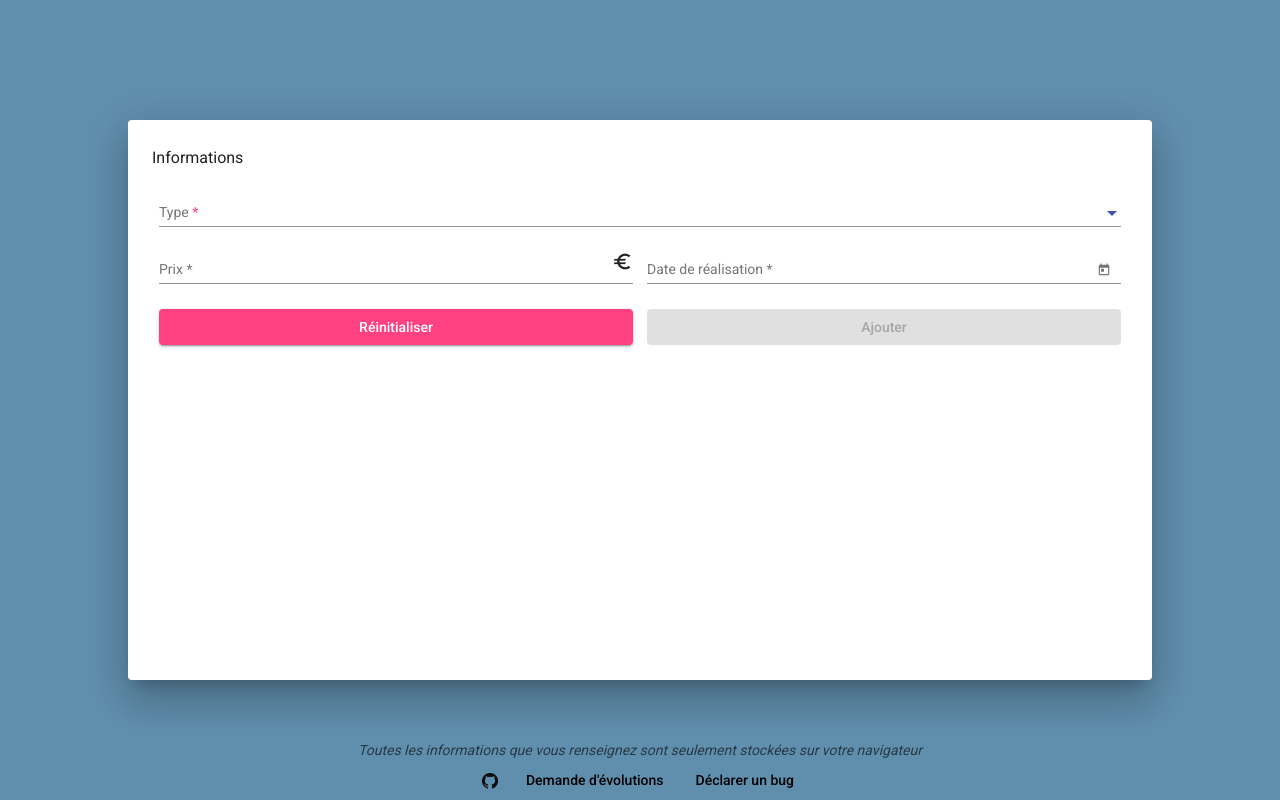
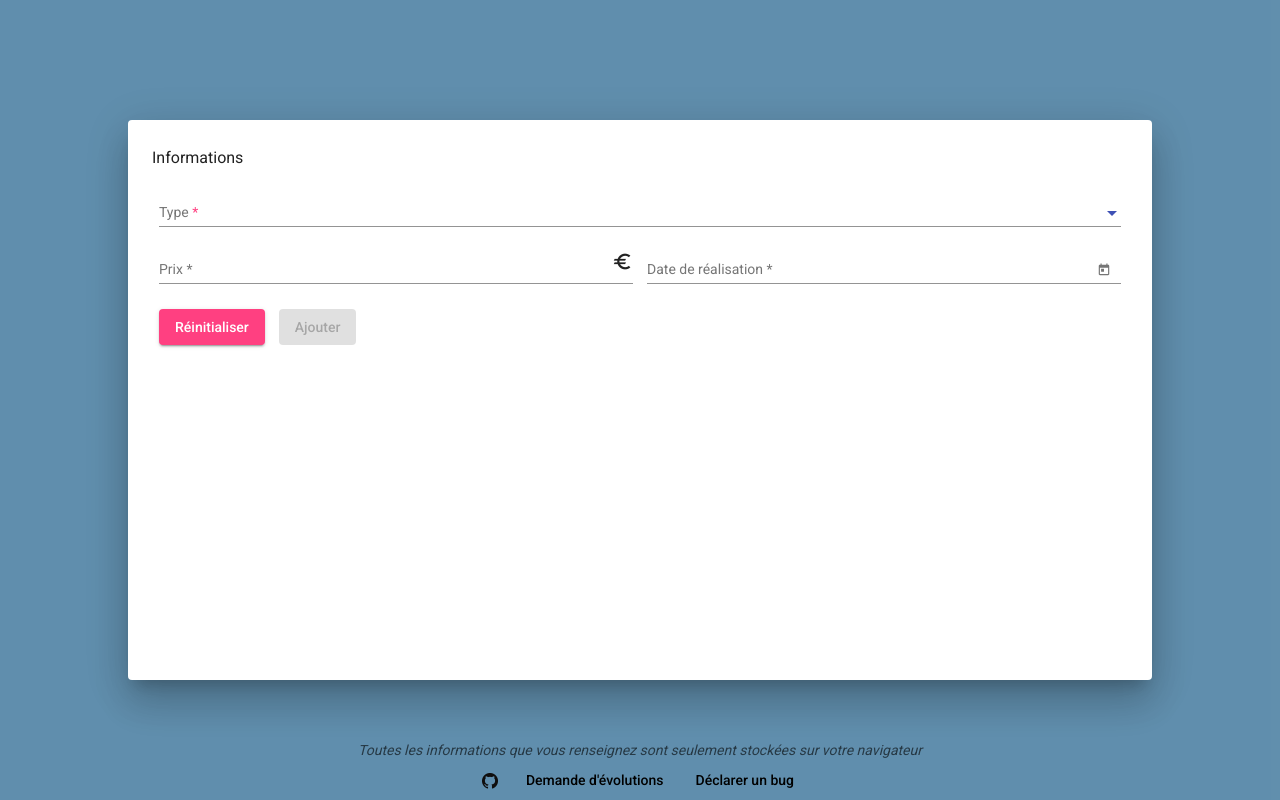
Before and after one commit to j-catania/impots, an Angular app: page /calcul in a window 1280 px wide. Built offline with nearby package versions, Linux system fonts and the light colour scheme.

Commit message:
préparation pour terminer la saisie + suppression d'un frais ok

```diff
--- a/src/app/calcul/calcul.component.html
+++ b/src/app/calcul/calcul.component.html
@@ -15,6 +15,15 @@
     <td *matCellDef="let element" mat-cell>{{element.prix}}€</td>
   </ng-container>
 
+  <ng-container matColumnDef="actions">
+    <th *matHeaderCellDef mat-header-cell> Actions</th>
+    <td *matCellDef="let element" mat-cell>
+      <button (click)="delete(element.id)" mat-icon-button>
+        <mat-icon>delete</mat-icon>
+      </button>
+    </td>
+  </ng-container>
+
   <ng-container *ngFor="let bien of biens" [matColumnDef]="bien.nom">
     <th *matHeaderCellDef mat-header-cell> {{bien.nom}} </th>
     <td *matCellDef="let element" mat-cell> {{element.prix * element.biens[bien.id]?.pourcent / 100}}€</td>
@@ -24,4 +33,9 @@
   <tr *matRowDef="let row; columns: displayedColumns;" mat-row></tr>
 
 </table>
-<button (click)="ajouterFrais()" color="primary" mat-stroked-button>Ajouter un frais</button>
+<div class="flex-line actions">
+  <button (click)="ajouterFrais()" color="accent" mat-stroked-button>Ajouter un frais</button>
+  <button (click)="done()" [disabled]="dataSource.data.length === 0" color="primary" mat-stroked-button>
+    Terminer
+  </button>
+</div>
--- a/src/app/calcul/calcul.component.ts
+++ b/src/app/calcul/calcul.component.ts
@@ -13,7 +13,7 @@ import {AppService} from '../services/app.service';
 })
 export class CalculComponent implements OnInit {
 
-  displayedColumns = ['nom', 'prestataire'].concat(this.appService.savedData.value.biens.map(value => value.nom)).concat('total')
+  displayedColumns = ['nom', 'prestataire'].concat(this.appService.savedData.value.biens.map(value => value.nom)).concat('total', 'actions')
   dataSource = new MatTableDataSource()
   biens = this.appService.savedData.value.biens
 
@@ -47,6 +47,13 @@ export class CalculComponent implements OnInit {
         this.dataSource.data = this.dataSource.data;
       }
     });
+  }
 
+  delete(id: string) {
+    this.dataSource.data = this.dataSource.data.filter((item: any) => item.id !== id);
+  }
+
+  done() {
+    console.log(this.dataSource.data)
   }
 }
--- a/src/styles.scss
+++ b/src/styles.scss
@@ -29,4 +29,8 @@ body {
 .actions {
   margin-top: 0.5rem;
   margin-bottom: 0.5rem;
+
+  button {
+    flex: unset;
+  }
 }
```
